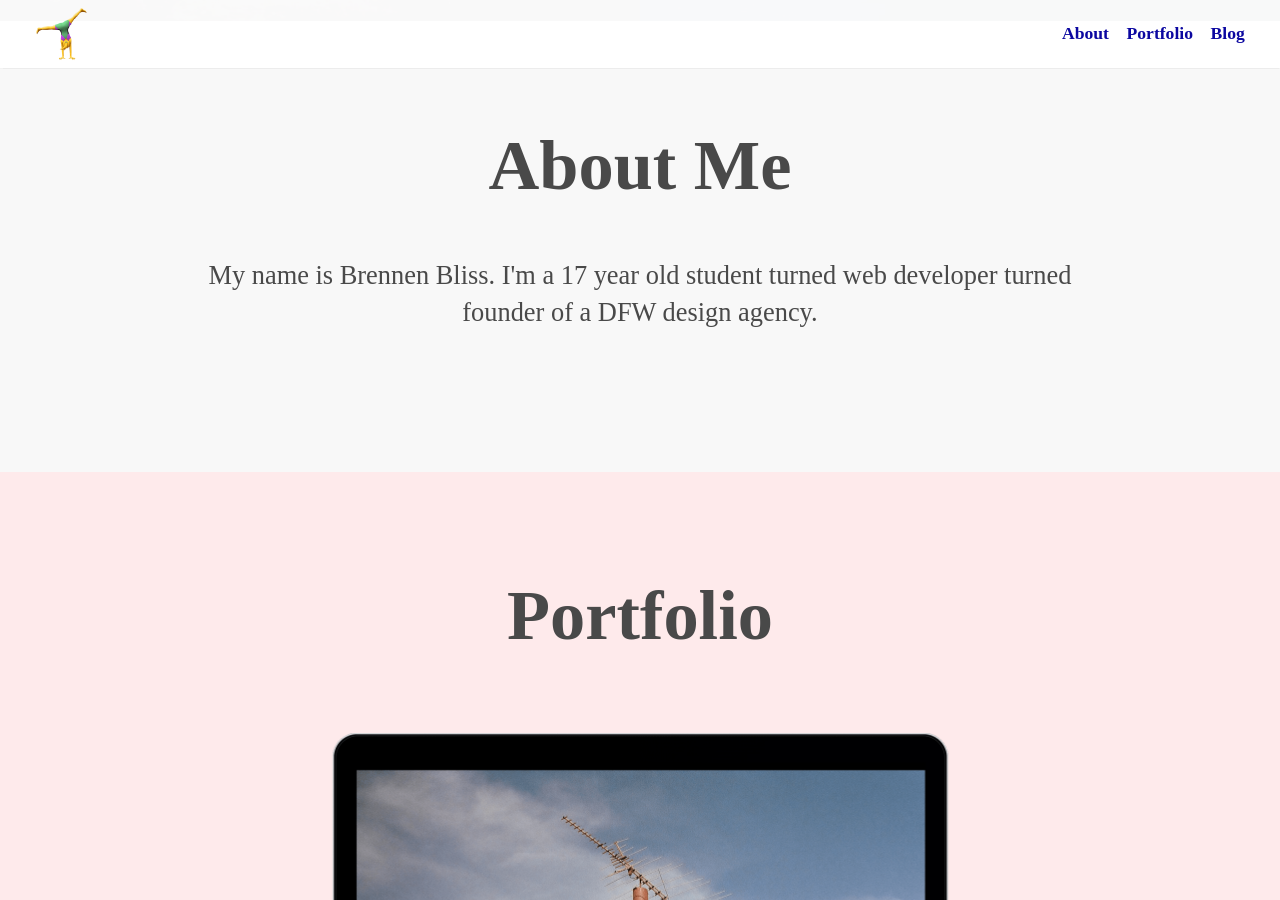
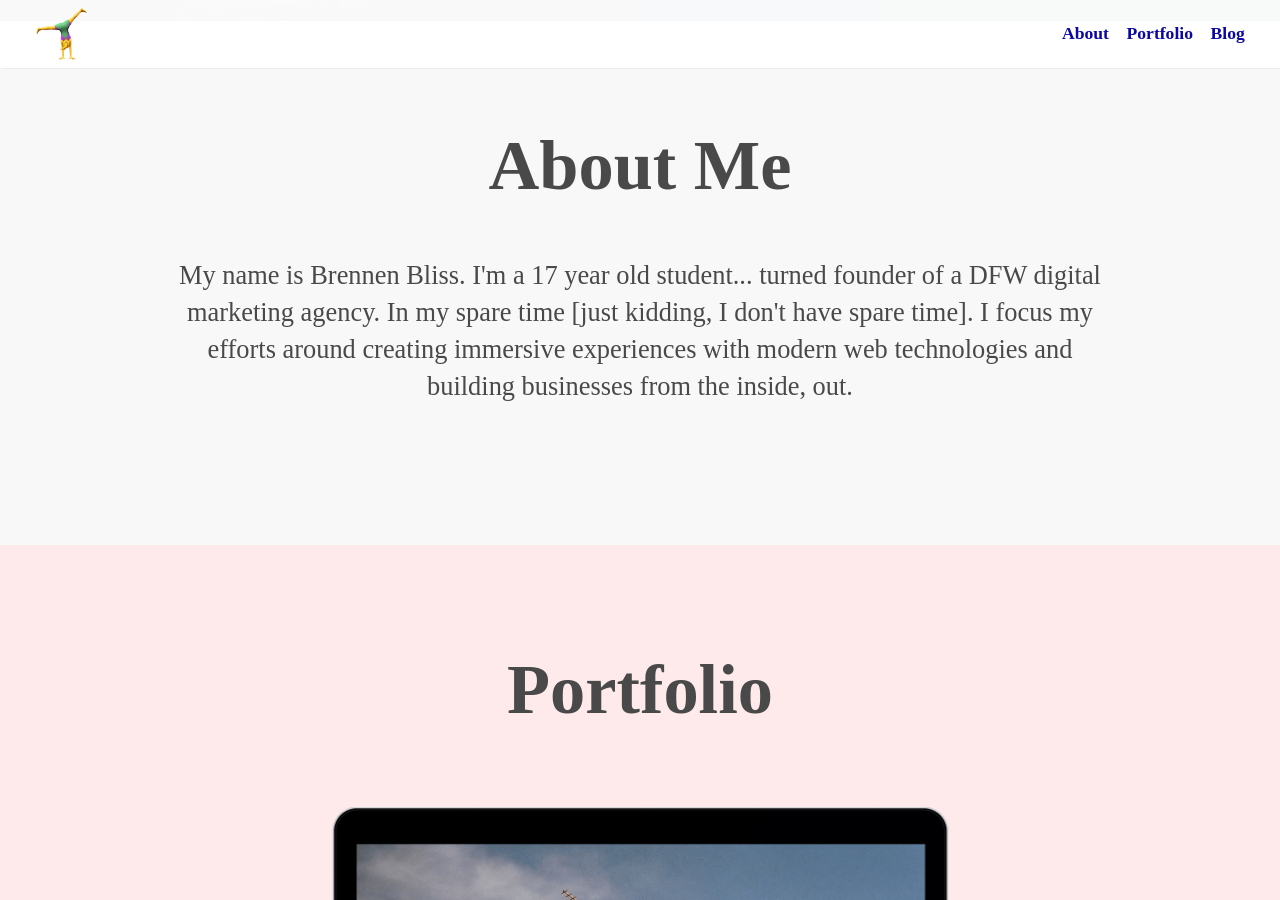
Before and after one commit to pixelcutlabs/brennen-bliss, a Jekyll site: the page built from index.html, in a window 1280 px wide and 900 px high, scrolled down 879 px. Built offline with Jekyll 4.4.1, drawn with Linux system fonts in a browser that asks for light colours; some web fonts are replaced.

Commit message:
Update About Content

```diff
--- a/index.html
+++ b/index.html
@@ -18,7 +18,7 @@ layout: default
   <div class="grid">
     <h1 class="section-header">About Me</h1>
     <div class="about">
-      <p class="about__text wow fadeInUp" data-wow-delay="300ms">My name is Brennen Bliss. I'm a 17 year old student turned web developer turned founder of a DFW design agency.</p>
+      <p class="about__text wow fadeInUp" data-wow-delay="300ms">My name is Brennen Bliss. I'm a 17 year old student... turned founder of a DFW digital marketing agency. In my spare time [just kidding, I don't have spare time]. I focus my efforts around creating immersive experiences with modern web technologies and building businesses from the inside, out. </p>
     </div>
     <div id="instafetch" class="container-triple"></div>
   </div>
```
